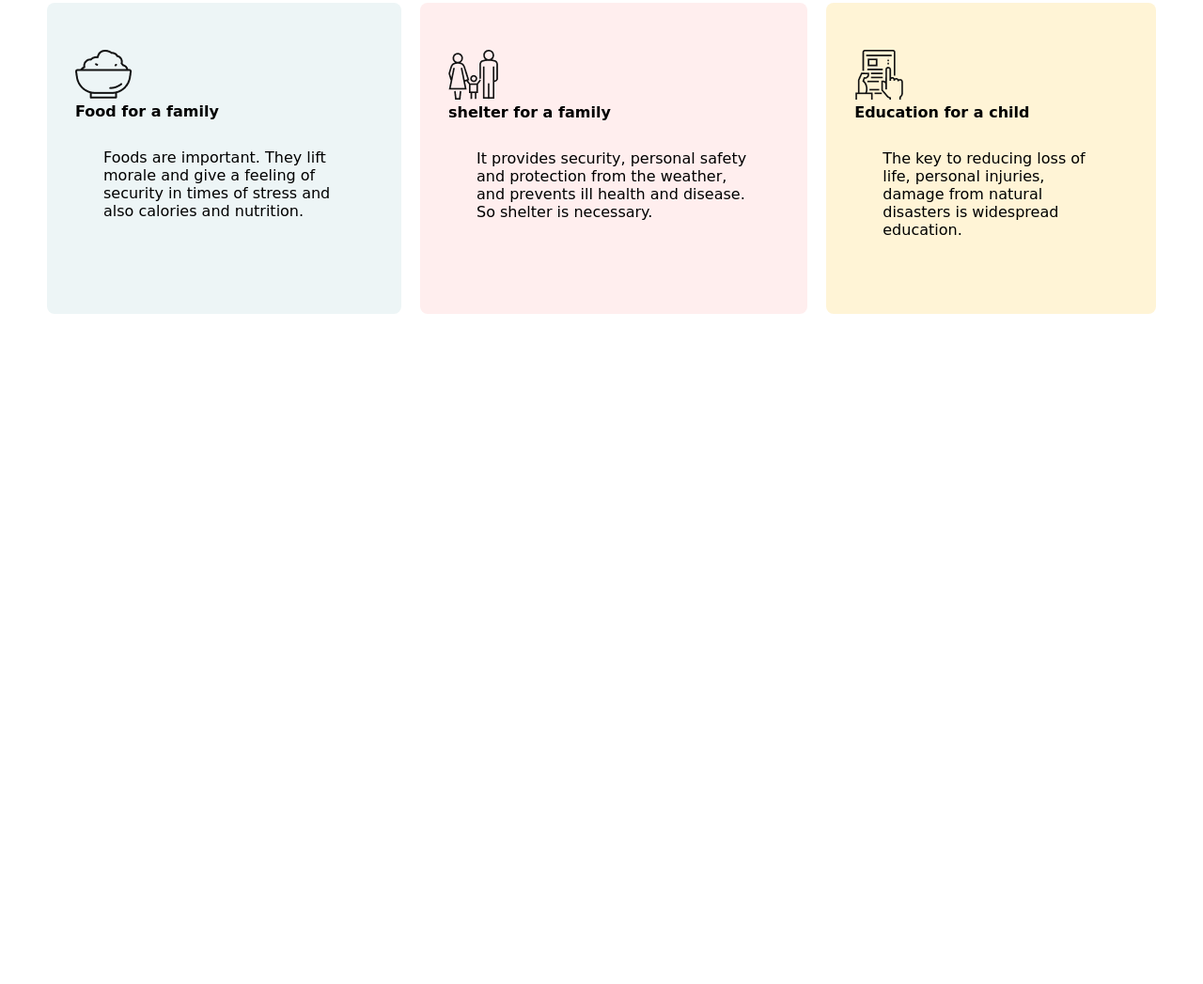
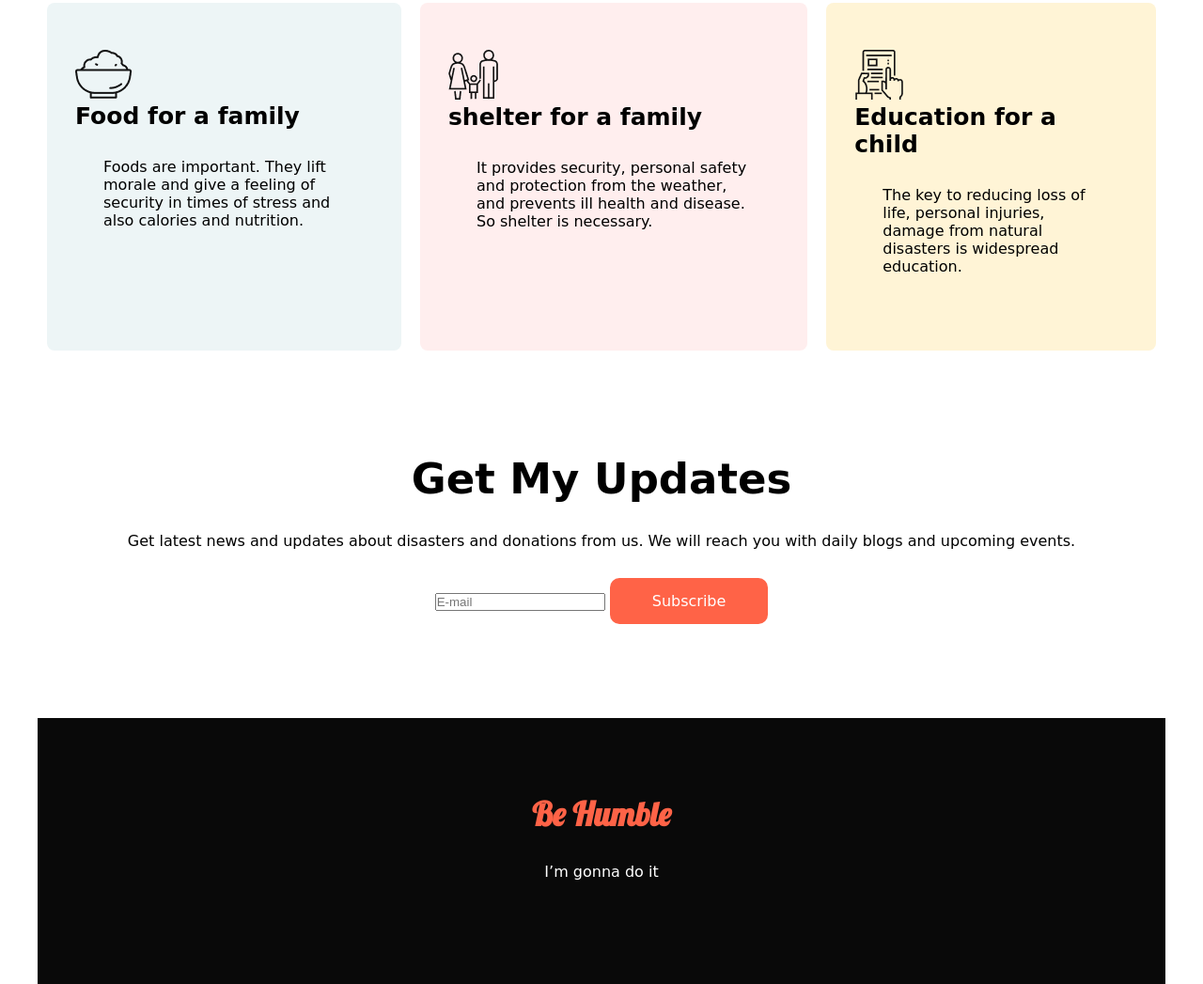
Before and after one commit to sakibnazmus1/portfolio-1, a plain HTML site: page index.html in a window 1280 px wide. Shown: the part 1464-2511 px from the top of the page at 94% size. Before the commit the page ends 1808 px from the top, so only its background shows below. Drawn offline with Linux system fonts and the light colour scheme; a web font is replaced by a local one.

Commit message:
update 4

```diff
--- a/index.html
+++ b/index.html
@@ -69,6 +69,25 @@
                     </p>
                 </div>
             </div>
+            <section class="updates">
+                <div>
+                    <h3>Get My Updates</h3>
+                    <p>Get latest news and updates about disasters and donations from us. We will reach you with daily
+                        blogs and upcoming events.
+
+                    </p>
+                    <div class="e-mail">
+                        <input type="text" placeholder="E-mail" name="" id="">
+
+                        <a id="subscribe-submit" target="_blank" href="https://assunnahfoundation.org/"
+                            class="donate-button">Subscribe</a>
+                    </div>
+                </div>
+            </section>
+            <footer>
+                <h4>Be Humble</h4>
+                <p>I’m gonna do it</p>
+            </footer>
 </body>
 
 </html>
--- a/style.css
+++ b/style.css
@@ -1,3 +1,5 @@
+@import url('https://fonts.googleapis.com/css2?family=Lobster&display=swap');
+
 * {
     margin: 0%;
     padding: 0%;
@@ -117,3 +119,48 @@ h3 {
 #education {
     background-color: #FFF4D6;
 }
+
+.plan-a h4 {
+    font-size: 25px;
+    margin-top: ;
+}
+
+.updates {
+    display: flex;
+    justify-content: center;
+    align-items: center;
+    text-align: center;
+    margin: 100px 0;
+}
+
+.updates p {
+    margin: 30px 0;
+}
+
+.email input {
+    padding: 15px 50px 15px 10px;
+    border-radius: 5px;
+    border: none;
+    background: #dddddd;
+}
+
+.email {
+    background: #FFF4D6;
+    padding: 80px 0;
+    border-radius: 15px;
+}
+
+footer {
+    background-color: #090909;
+    padding: 80px;
+    color: white;
+    text-align: center;
+
+}
+
+footer h4 {
+    font-size: 35px;
+    margin-bottom: 25px;
+    font-family: 'Lobster', cursive;
+    color: tomato;
+}
```
